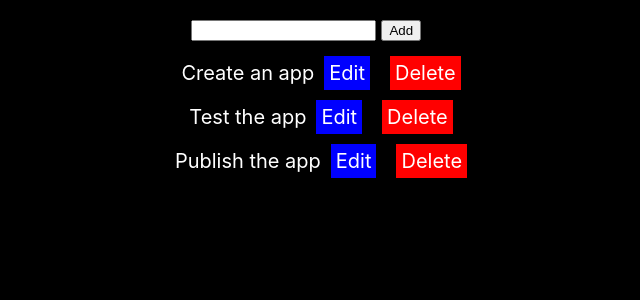
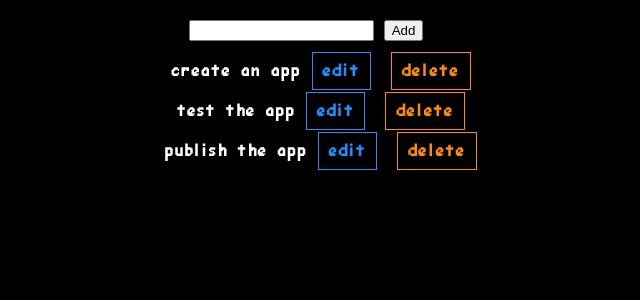
Before and after one commit to Ureeces/react-todolist-remake, a React (Create React App) app: page / in a window 1280 px wide. Shown: the top 300 px of the page, without its empty margins (334-974 px from the left). Built offline with nearby package versions, Linux system fonts and the light colour scheme.

Commit message:
Added 'add' button. Added new styles.

```diff
--- a/src/App.css
+++ b/src/App.css
@@ -1,7 +1,13 @@
+@font-face {
+  font-family: comic-sans-ut;
+  src: url(./assets/fonts/Comic\ Sans\ UT.ttf);
+}
+
 body {
   background-color: black;
   color: white;
   font-size: 15pt;
+  font-family: comic-sans-ut;
 }
 
 div {
--- a/src/components/Todo/TodoView.js
+++ b/src/components/Todo/TodoView.js
@@ -9,7 +9,7 @@ const TodoView = ({ todoList }) => {
             {todoList.map(({ id, todo }) => {
                 return (
                 <li key={id}>
-                    {todo}
+                    <span>{todo}</span>
                     <span className="todo-button edit-button">Edit</span>
                     <span className="todo-button delete-button">Delete</span>
                 </li>
--- a/src/components/Todo/TodoViewStyles.css
+++ b/src/components/Todo/TodoViewStyles.css
@@ -12,23 +12,27 @@ input {
 
 .todo-button {
     margin: 10px;
-    padding: 5px;
+    padding: 8px 10px;
     color: white;
     cursor: pointer;
 }
 
 .edit-button {
-    background-color: blue;
+    border: solid 1px dodgerblue;
+    color: dodgerblue
 }
 
 .edit-button:hover {
-    background-color: lightskyblue;
+    border: solid 1px yellow;
+    color: yellow;
 }
 
 .delete-button {
-    background-color: red;
+    border: solid 1px darkorange;
+    color: darkorange;
 }
 
 .delete-button:hover {
-    background-color: orange;
+    border: solid 1px yellow;
+    color: yellow;
 }
```
Also changed, not shown: src/assets/fonts/Comic Sans UT.ttf (added).
